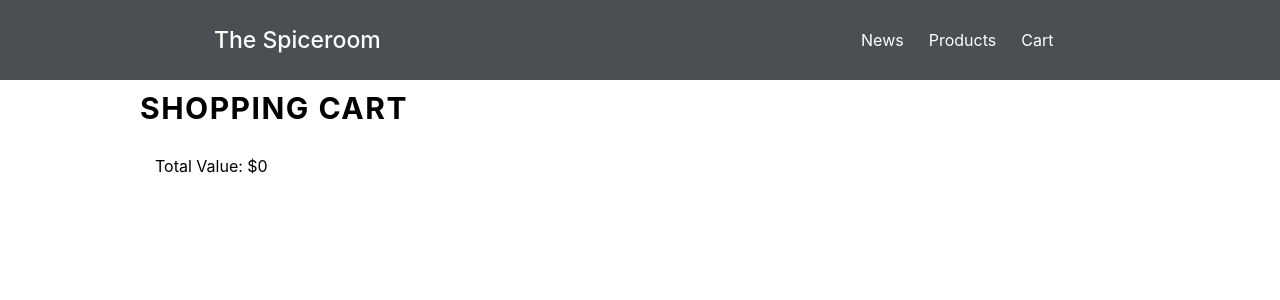
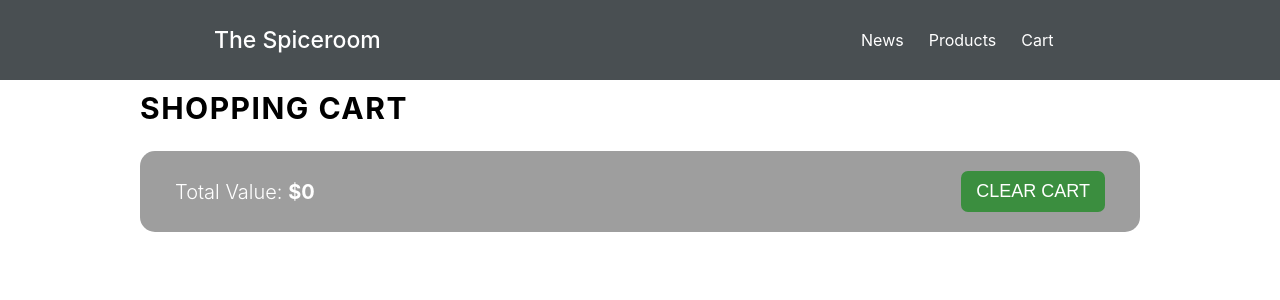
Before and after one commit to nkshn/spiceroom-proto, a React (Create React App) app: page /cart in a window 1280 px wide. Shown: the top 300 px of the page. Built offline with nearby package versions, Linux system fonts and the light colour scheme.

Commit message:
add styling of totalSum in cart and add new reducer for clearing cart

```diff
--- a/src/index.css
+++ b/src/index.css
@@ -36,6 +36,7 @@ button:focus {
   letter-spacing: 1.5px;
   font-size: 30px;
   font-weight: 700;
+  margin-bottom: 25px;
 }
 p {
   margin: 0px;
--- a/src/pages/CartPage.css
+++ b/src/pages/CartPage.css
@@ -4,6 +4,41 @@
 }
 .cart-page_container {
   text-align: center;
+}
+.cart-item_totalPrice-block {
+  display: flex;
+  justify-content: space-between;
+  padding-left: 35px;
+  padding-right: 35px;
+  background: #9e9e9e;
+  padding-top: 20px;
+  padding-bottom: 20px;
+  border-radius: 15px;
+  align-items: center;
+}
+.cart-item_totalPrice-text {
+  font-size: 20px;
+  font-weight: 300;
+  color: white;
+}
+.cart-item_totalPrice-btn {
+  border: none;
+  border-radius: 7px;
+  background: #3b8e3f;
+  color: white;
+  font-size: 18px;
+  font-weight: 500;
+  padding-top: 10px;
+  padding-bottom: 10px;
+  padding-left: 15px;
+  padding-right: 15px;
+  text-transform: uppercase;
+  transition: all 0.2s;
+}
+.cart-item_totalPrice-btn:hover {
+  cursor: pointer;
+  border-radius: 10px;
+  background: #38823b;
 }
 .cart-item_container {
   display: grid;
--- a/src/pages/CartPage.js
+++ b/src/pages/CartPage.js
@@ -4,7 +4,8 @@ import { useSelector, useDispatch } from 'react-redux';
 import {
   increaseProductCartQuantity,
   decreaseProductCartQuantity,
-  deleteProductFromCart
+  deleteProductFromCart,
+  clearCart
 } from '../store/actions/cartActions';
 import { PRODUCTS_DATA } from '../data/dummy-data';
 
@@ -17,7 +18,11 @@ function CartPage() {
 
   return (
     <div className="container">
-      <h3 className="header-title">shopping cart</h3>
+      <p className="header-title">shopping cart</p>
+      <div className="cart-item_totalPrice-block">
+        <p className="cart-item_totalPrice-text">Total Value: <b>${totalPrice}</b></p>
+        <button className="cart-item_totalPrice-btn" onClick={() => dispatch(clearCart())}>clear cart</button>
+      </div>
       <div className="cart-page_grid">
         {
           cart.map((item, index) => {
@@ -63,7 +68,6 @@ function CartPage() {
             )
           })
         }
-        <p>Total Value: ${totalPrice}</p>
       </div>
     </div>
   )
--- a/src/store/actions/cartActions.js
+++ b/src/store/actions/cartActions.js
@@ -22,3 +22,8 @@ export const deleteProductFromCart = (productId, productSum) => {
     payload: [productId, productSum]
   }
 }
+export const clearCart = () => {
+  return {
+    type: 'CLEAR_CART',
+  }
+}
--- a/src/store/reducers/cartReducer.js
+++ b/src/store/reducers/cartReducer.js
@@ -75,6 +75,9 @@ const cartReducer = (state = initialState, action) => {
         products: arrDelete,
         totalPrice: state.totalPrice - action.payload[1]
       };
+
+    case 'CLEAR_CART':
+      return state = initialState
   }
   return state;
 }
```
Also changed, not shown: todo.txt.
